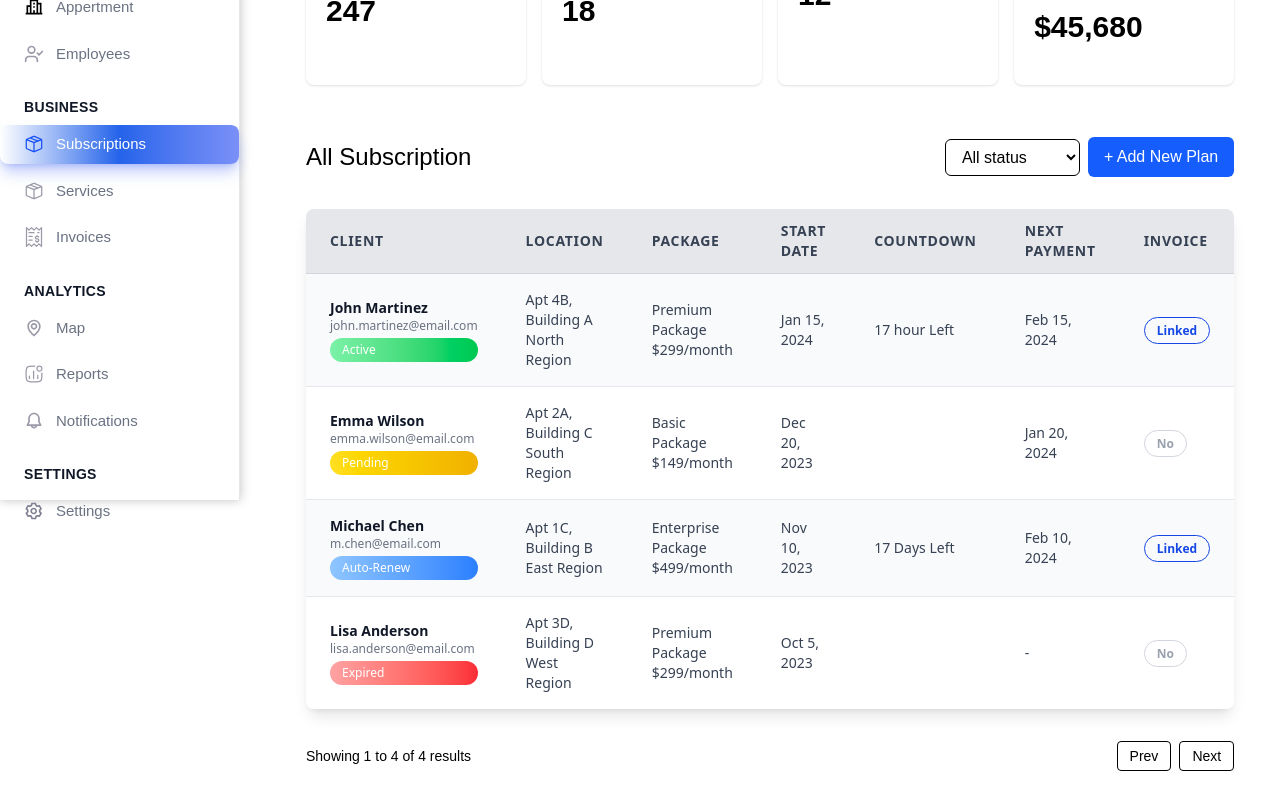
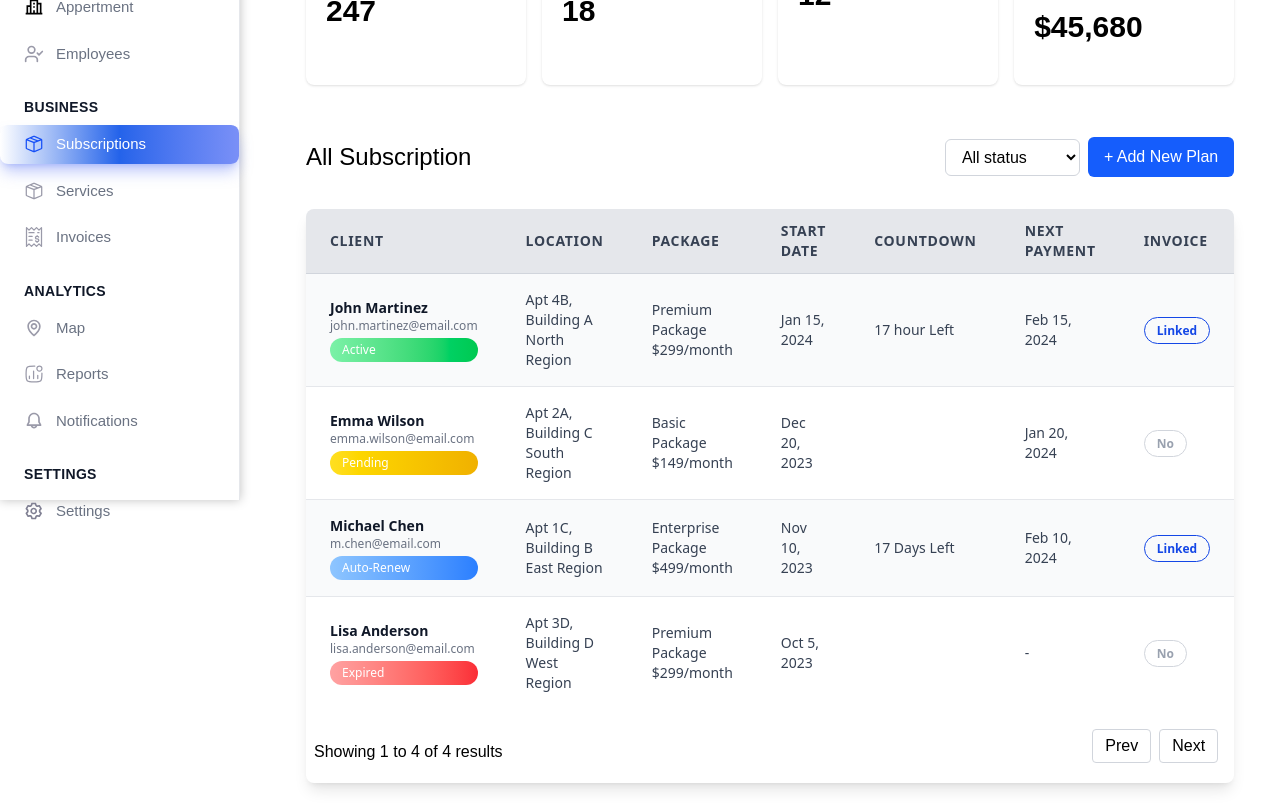
Before and after one commit to Alamin10231/CleanupSoftware, a React (Vite) app: page /subscription in a window 1280 px wide. Shown: the part 300-1107 px from the top of the page. Built offline with nearby package versions, Linux system fonts and the light colour scheme.

Commit message:
commit layout

```diff
--- /dev/null
+++ b/src/Components/Subscription/SubscriptionPlan.tsx
@@ -0,0 +1,45 @@
+import SearchBar from "@/Shared/SearchBar";
+import { useState } from "react";
+
+type props = {
+statusFilter:string,
+resetPage:() => void,
+onChange:(value:string)=> void
+}
+export default function SubscriptionPlan({statusFilter,resetPage,onChange}:props) {
+    const [searchValue,setSearchValue] = useState("")
+  return (
+    <div>
+        <div>
+            Add New Plan
+
+
+        </div>
+        <div>
+            <SearchBar
+             value={searchValue}
+          onChange={setSearchValue}
+            ></SearchBar>
+        </div>
+
+            <div className="flex items-center gap-2">
+      <select
+        value={statusFilter}
+        onChange={(e) => {
+          resetPage();                 // page আবার 1 করা
+          onChange(e.target.value);    // প্যারেন্টে নতুন status পাঠানো
+        }}
+        className="border border-gray-300 rounded-md px-3 py-2"
+      >
+        <option>All status</option>
+        <option>Active</option>
+        <option>Pending</option>
+        <option>Auto-Renew</option>
+        <option>Expired</option>
+        <option>Inactive</option>
+      </select>
+    </div>
+
+    </div>
+  )
+}
--- a/src/Components/Subscription/SubscriptionsDashboard.tsx
+++ b/src/Components/Subscription/SubscriptionsDashboard.tsx
@@ -3,6 +3,8 @@ import correcticon from "../../assets/Image/correcticon.svg";
 import time from "../../assets/Image/time.svg";
 import cross from "../../assets/Image/cross.svg";
 import doller from "../../assets/Image/doller.svg";
+import SubscriptionsTable from "./SubscriptionsTable";
+import { Link } from "react-router";
 
 const data = [
   {
@@ -88,17 +90,12 @@ export default function SubscriptionsDashboard() {
   const [page, setPage] = useState(1);
   const pageSize = 5;
 
-  // সহজ ফিল্টার লজিক
+  // ফিল্টার লজিক
   const filtered = data.filter((s) => {
     if (statusFilter === "All status") return true;
-    if (statusFilter === "Inactive") {
-      // “Inactive” মানে Active ছাড়া সব
-      return s.status !== "Active";
-    }
+    if (statusFilter === "Inactive") return s.status !== "Active";
     return s.status === statusFilter;
   });
-
-  const paged = filtered.slice((page - 1) * pageSize, page * pageSize);
 
   return (
     <div className="p-6 space-y-8">
@@ -110,18 +107,17 @@ export default function SubscriptionsDashboard() {
         <Card title="Revenue This Month" value="$45,680" icon={doller} />
       </div>
 
-      {/* Filter + Add New */}
+      {/* Filter */}
       <div className="flex items-center justify-between">
         <h1 className="text-2xl">All Subscription</h1>
         <div className="flex items-center gap-2">
-          {/* 🔽 Select Filter */}
           <select
             value={statusFilter}
             onChange={(e) => {
               setPage(1);
               setStatusFilter(e.target.value);
             }}
-            className="border rounded-md px-3 py-2"
+            className="border border-gray-300  rounded-md px-3 py-2"
           >
             <option>All status</option>
             <option>Active</option>
@@ -131,98 +127,19 @@ export default function SubscriptionsDashboard() {
             <option>Inactive</option>
           </select>
 
-          <button className="bg-blue-600 text-white px-4 py-2 rounded-md hover:bg-blue-700">
+         <Link to="/subscriptionplan"> <button className="bg-blue-600 text-white px-4 py-2 rounded-md hover:bg-blue-700">
             + Add New Plan
-          </button>
+          </button></Link>
         </div>
       </div>
 
-      {/* Table */}
-      <div className="overflow-x-auto rounded-lg shadow-lg">
-        <table className="min-w-full divide-y divide-gray-300 text-sm font-sans">
-          <thead className="bg-gray-200 uppercase text-gray-700 tracking-wider">
-            <tr>
-              <th className="px-6 py-3 text-left">Client</th>
-              <th className="px-6 py-3 text-left">Location</th>
-              <th className="px-6 py-3 text-left">Package</th>
-              <th className="px-6 py-3 text-left">Start Date</th>
-              <th className="px-6 py-3 text-left">Countdown</th>
-              <th className="px-6 py-3 text-left">Next Payment</th>
-              <th className="px-6 py-3 text-left">Invoice</th>
-            </tr>
-          </thead>
-          <tbody className="divide-y divide-gray-200 bg-white">
-            {paged.map((sub, idx) => (
-              <tr
-                key={sub.id}
-                className={`transition-colors duration-300 cursor-pointer ${
-                  idx % 2 === 0 ? "bg-gray-50" : "bg-white"
-                } hover:bg-blue-50`}
-              >
-                <td className="px-6 py-4">
-                  <div className="flex flex-col">
-                    <span className="font-semibold text-gray-900">{sub.name}</span>
-                    <span className="text-xs text-gray-500">{sub.email}</span>
-                    <span
-                      className={`mt-1 px-3 py-1 rounded-full text-xs font-medium ${
-                        sub.status === "Active"
-                          ? "bg-gradient-to-r from-green-300 to-green-500 text-white"
-                          : sub.status === "Pending"
-                          ? "bg-gradient-to-r from-yellow-300 to-yellow-500 text-white"
-                          : sub.status === "Auto-Renew"
-                          ? "bg-gradient-to-r from-blue-300 to-blue-500 text-white"
-                          : "bg-gradient-to-r from-red-300 to-red-500 text-white"
-                      }`}
-                    >
-                      {sub.status}
-                    </span>
-                  </div>
-                </td>
-                <td className="px-6 py-4 text-gray-700">{sub.location}</td>
-                <td className="px-6 py-4 text-gray-700">{sub.package}</td>
-                <td className="px-6 py-4 text-gray-700">{sub.startDate}</td>
-                <td className="px-6 py-4 text-gray-700">{sub.countdown}</td>
-                <td className="px-6 py-4 text-gray-700">{sub.nextPayment}</td>
-                <td className="px-6 py-4">
-                  {sub.invoice ? (
-                    <span className="px-3 py-1 text-blue-700 border border-blue-700 rounded-full text-xs font-semibold">
-                      Linked
-                    </span>
-                  ) : (
-                    <span className="px-3 py-1 text-gray-400 border border-gray-300 rounded-full text-xs font-semibold">
-                      No
-                    </span>
-                  )}
-                </td>
-              </tr>
-            ))}
-          </tbody>
-        </table>
-      </div>
 
-      {/* Pagination */}
-      <div className="flex justify-between items-center text-sm">
-        <span>
-          Showing {paged.length ? (page - 1) * pageSize + 1 : 0} to{" "}
-          {(page - 1) * pageSize + paged.length} of {filtered.length} results
-        </span>
-        <div className="space-x-2">
-          <button
-            className="px-3 py-1 border rounded"
-            disabled={page === 1}
-            onClick={() => setPage((p) => p - 1)}
-          >
-            Prev
-          </button>
-          <button
-            className="px-3 py-1 border rounded"
-            disabled={page * pageSize >= filtered.length}
-            onClick={() => setPage((p) => p + 1)}
-          >
-            Next
-          </button>
-        </div>
-      </div>
+      <SubscriptionsTable
+        rows={filtered}
+        page={page}
+        pageSize={pageSize}
+        onPageChange={setPage}
+      />
     </div>
   );
 }
--- /dev/null
+++ b/src/Components/Subscription/SubscriptionsTable.tsx
@@ -0,0 +1,118 @@
+
+
+type Subscription = {
+  id: number;
+  name: string;
+  email: string;
+  status: string;
+  location: string;
+  package: string;
+  startDate: string;
+  countdown: string;
+  nextPayment: string;
+  invoice: boolean;
+};
+
+type Props = {
+  rows: Subscription[];
+  page: number;
+  pageSize: number;
+  onPageChange: (newPage: number) => void;
+};
+
+export default function SubscriptionsTable({
+  rows,
+  page,
+  pageSize,
+  onPageChange,
+}: Props) {
+  const paged = rows.slice((page - 1) * pageSize, page * pageSize);
+
+  return (
+    <div className="overflow-x-auto rounded-lg shadow-lg">
+      <table className="min-w-full divide-y divide-gray-300 text-sm font-sans">
+        <thead className="bg-gray-200 uppercase text-gray-700 tracking-wider">
+          <tr>
+            <th className="px-6 py-3 text-left">Client</th>
+            <th className="px-6 py-3 text-left">Location</th>
+            <th className="px-6 py-3 text-left">Package</th>
+            <th className="px-6 py-3 text-left">Start Date</th>
+            <th className="px-6 py-3 text-left">Countdown</th>
+            <th className="px-6 py-3 text-left">Next Payment</th>
+            <th className="px-6 py-3 text-left">Invoice</th>
+          </tr>
+        </thead>
+        <tbody className="divide-y divide-gray-200 bg-white">
+          {paged.map((sub, idx) => (
+            <tr
+              key={sub.id}
+              className={`transition-colors duration-300 ${
+                idx % 2 === 0 ? "bg-gray-50" : "bg-white"
+              } hover:bg-blue-50`}
+            >
+              <td className="px-6 py-4">
+                <div className="flex flex-col">
+                  <span className="font-semibold text-gray-900">{sub.name}</span>
+                  <span className="text-xs text-gray-500">{sub.email}</span>
+                  <span
+                    className={`mt-1 px-3 py-1 rounded-full text-xs font-medium ${
+                      sub.status === "Active"
+                        ? "bg-gradient-to-r from-green-300 to-green-500 text-white"
+                        : sub.status === "Pending"
+                        ? "bg-gradient-to-r from-yellow-300 to-yellow-500 text-white"
+                        : sub.status === "Auto-Renew"
+                        ? "bg-gradient-to-r from-blue-300 to-blue-500 text-white"
+                        : "bg-gradient-to-r from-red-300 to-red-500 text-white"
+                    }`}
+                  >
+                    {sub.status}
+                  </span>
+                </div>
+              </td>
+              <td className="px-6 py-4 text-gray-700">{sub.location}</td>
+              <td className="px-6 py-4 text-gray-700">{sub.package}</td>
+              <td className="px-6 py-4 text-gray-700">{sub.startDate}</td>
+              <td className="px-6 py-4 text-gray-700">{sub.countdown}</td>
+              <td className="px-6 py-4 text-gray-700">{sub.nextPayment}</td>
+              <td className="px-6 py-4">
+                {sub.invoice ? (
+                  <span className="px-3 py-1 text-blue-700 border border-blue-700 rounded-full text-xs font-semibold">
+                    Linked
+                  </span>
+                ) : (
+                  <span className="px-3 py-1 text-gray-400 border border-gray-300 rounded-full text-xs font-semibold">
+                    No
+                  </span>
+                )}
+              </td>
+            </tr>
+          ))}
+        </tbody>
+      </table>
+
+      {/* Pagination */}
+      <div className="flex justify-between items-center text-md mt-3 px-2">
+        <span>
+          Showing {paged.length ? (page - 1) * pageSize + 1 : 0} to{" "}
+          {(page - 1) * pageSize + paged.length} of {rows.length} results
+        </span>
+        <div className="space-x-2 space-y-3 px-2 py-2">
+          <button
+            className="px-3 py-1 border border-gray-300 rounded"
+            disabled={page === 1}
+            onClick={() => onPageChange(page - 1)}
+          >
+            Prev
+          </button>
+          <button
+            className="px-3 py-1 border border-gray-300  rounded"
+            disabled={page * pageSize >= rows.length}
+            onClick={() => onPageChange(page + 1)}
+          >
+            Next
+          </button>
+        </div>
+      </div>
+    </div>
+  );
+}
--- a/src/Router/Router.tsx
+++ b/src/Router/Router.tsx
@@ -19,6 +19,7 @@ import VerifyCode from "@/Components/Auth/VerifyCode";
 import Appertment from "@/Page/Appertment";
 import Home from "@/Page/Home";
 import SetPassword from '@/Components/Auth/SetPassword';
+import SubscriptionPlan from "@/Components/Subscription/SubscriptionPlan";
 
 
 const Router = () => {
@@ -39,6 +40,7 @@ const Router = () => {
         <Route path="services" element={<Services />} />
         <Route path="settings" element={<Settings />} />
         <Route path="subscription" element={<Subscriptions />} />
+        <Route path="subscriptionplan" element={<SubscriptionPlan />} />
       </Route>
         <Route path="adminlogin" element={<AdminLogin />} />
         <Route path="signup" element={<UserSignUp />} />
--- a/src/index.css
+++ b/src/index.css
@@ -8,11 +8,11 @@
   font-optical-sizing: auto;
 }
 
-/* body {
+ body {
   font-family: 'Nunito', sans-serif;
    font-weight: 500;
     font-style: normal;
-} */
+}
 
 /* Hide scrollbar but keep scroll functionality */
 .scrollbar-hide::-webkit-scrollbar {
```
